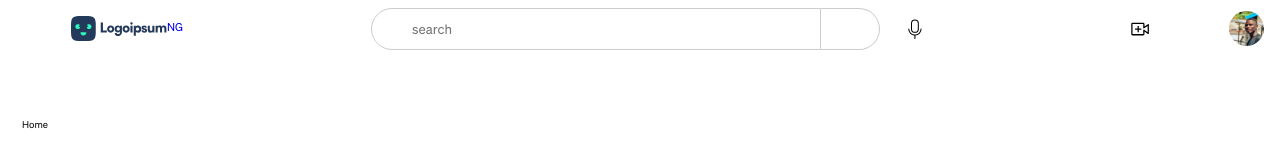
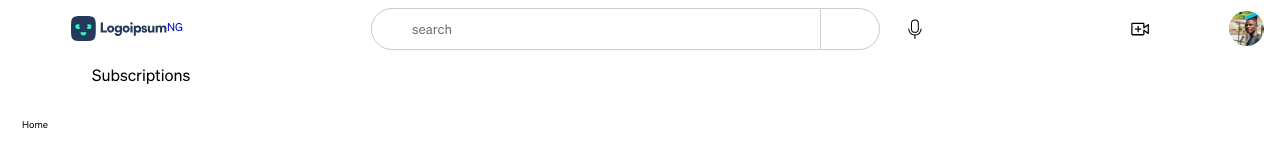
Before and after one commit to OkeleyeVick/YoutubeClone, a React (Create React App) app: page /subscriptions in a window 1280 px wide. Shown: the top 160 px of the page. Built offline with nearby package versions, Linux system fonts and the light colour scheme; some icons are missing.

Commit message:
all pages added

```diff
--- a/src/assets/css/HeaderSideBarStyles.jsx
+++ b/src/assets/css/HeaderSideBarStyles.jsx
@@ -1,4 +1,4 @@
-import { Link } from "react-router-dom";
+import { Link, NavLink } from "react-router-dom";
 import styled from "styled-components";
 
 export const SideBarContainer = styled.div`
@@ -41,7 +41,7 @@ export const PageLinkContainer = styled.div`
 	row-gap: 1rem;
 `;
 
-export const SideBarLink = styled(Link)`
+export const SideBarLink = styled(NavLink)`
 	border-radius: 6px;
 	flex-direction: column;
 	display: flex;
--- /dev/null
+++ b/src/assets/css/Index.jsx
@@ -0,0 +1,7 @@
+import React from "react";
+
+const IndexPage = () => {
+	return <div>IndexPage</div>;
+};
+
+export default IndexPage;
--- a/src/components/HeaderSideBar.jsx
+++ b/src/components/HeaderSideBar.jsx
@@ -14,7 +14,7 @@ const AllPageLinks = [
 		Icon: <Icon icon="clarity:video-gallery-line" />,
 	},
 	{
-		path: "/",
+		path: "subscriptions",
 		linkname: "Subscriptions",
 		Icon: <Icon icon="teenyicons:money-stack-outline" />,
 	},
--- a/src/components/MainBody.jsx
+++ b/src/components/MainBody.jsx
@@ -1,8 +1,10 @@
 import { Route, Routes } from "react-router-dom";
+import IndexPage from "../assets/css/Index";
 import { ContainerInner, MainBodyContainer } from "../assets/css/MainBodyStyles";
 import Librarypage from "./LibraryPage";
 import Navbar from "./Navbar";
 import ShortsPage from "./ShortsPage";
+import Subscriptions from "./Subscriptions";
 
 const MainBody = () => {
 	return (
@@ -10,8 +12,10 @@ const MainBody = () => {
 			<Navbar />
 			<ContainerInner>
 				<Routes>
+					<Route path="/" element={<IndexPage />} />
 					<Route path="shorts" element={<ShortsPage />} />
 					<Route path="library" element={<Librarypage />} />
+					<Route path="subscriptions" element={<Subscriptions />} />
 				</Routes>
 			</ContainerInner>
 		</MainBodyContainer>
--- /dev/null
+++ b/src/components/Subscriptions.jsx
@@ -0,0 +1,7 @@
+import React from "react";
+
+const Subscriptions = () => {
+	return <div>Subscriptions</div>;
+};
+
+export default Subscriptions;
```
